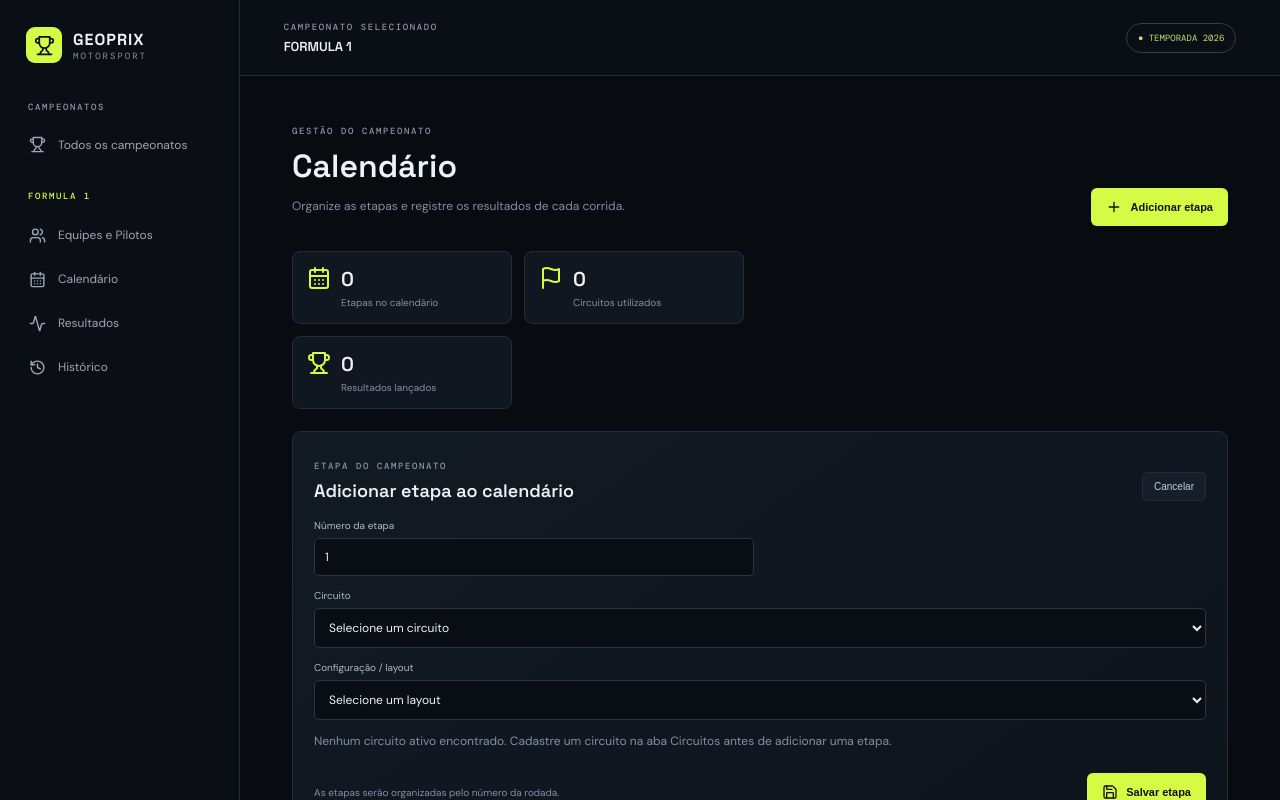
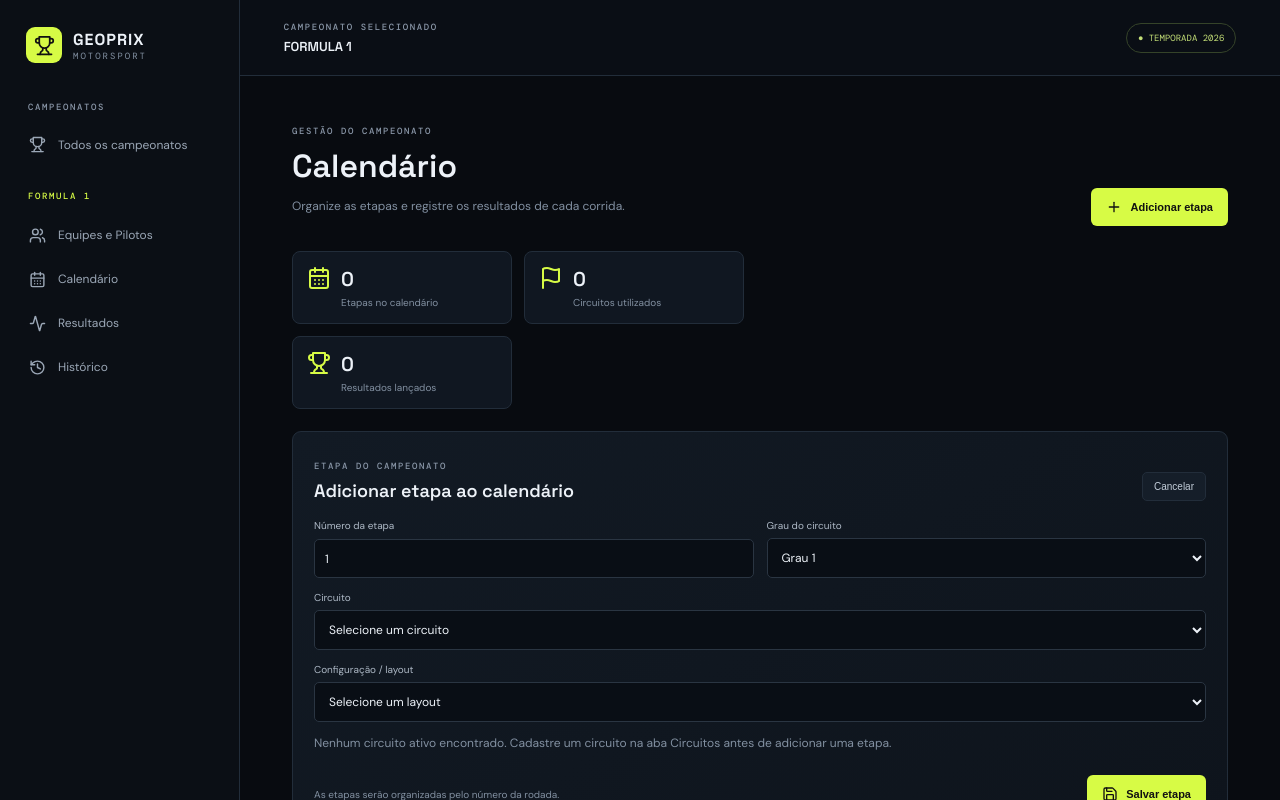
Before and after one commit to geoprix0-coder/geoprix-motorsport, a Next.js app: page /championships/formula-1-2026/calendar/ in a window 1280 px wide. Both pictures are taken after a click on the button "Adicionar etapa". Shown: the top 800 px of the page. Built offline with nearby package versions, Linux system fonts and the light colour scheme.

Commit message:
Filter calendar circuits by grade

```diff
--- a/src/app/championships/[id]/calendar/page.tsx
+++ b/src/app/championships/[id]/calendar/page.tsx
@@ -8,13 +8,13 @@ type Round={id:string;round:number;circuitId:string;circuitName:string;layout:st
 const statusLabels:Record<ResultStatus,string>={finished:"Finalizou",retired:"Abandonou (DNF)",disqualified:"Desclassificado (DSQ)",dns:"Não largou (DNS)"};
 export default function ChampionshipCalendarPage({params}:{params:Promise<{id:string}>}){
  const [championshipId,setChampionshipId]=useState(""),[rounds,setRounds]=useState<Round[]>([]),[circuits,setCircuits]=useState<Circuit[]>([]),[teams,setTeams]=useState<Team[]>([]),[showForm,setShowForm]=useState(false),[editing,setEditing]=useState<string|null>(null),[resultRound,setResultRound]=useState<string|null>(null),[draftResults,setDraftResults]=useState<DriverResult[]>([]),[ready,setReady]=useState(false),[notice,setNotice]=useState("");
- const [round,setRound]=useState(1),[circuitId,setCircuitId]=useState(""),[layout,setLayout]=useState("");
+ const [round,setRound]=useState(1),[circuitId,setCircuitId]=useState(""),[layout,setLayout]=useState(""),[gradeFilter,setGradeFilter]=useState(1);
  useEffect(()=>{params.then(({id})=>setChampionshipId(id))},[params]);
  useEffect(()=>{if(!championshipId)return;try{const saved=localStorage.getItem("geoprix-calendar-"+championshipId);if(saved){const parsed=JSON.parse(saved);if(Array.isArray(parsed))setRounds(parsed.map((r:any)=>({...r,results:Array.isArray(r.results)?r.results:[]})))}const rawCircuits=localStorage.getItem("geoprix-circuits-v1");if(rawCircuits){const parsed=JSON.parse(rawCircuits);if(Array.isArray(parsed))setCircuits(parsed.filter((c:Circuit)=>c.status==="active"))}const rawTeams=localStorage.getItem("geoprix-teams-v1");if(rawTeams){const parsed=JSON.parse(rawTeams);if(Array.isArray(parsed))setTeams(parsed)}}catch{}setReady(true)},[championshipId]);
  useEffect(()=>{if(ready&&championshipId)localStorage.setItem("geoprix-calendar-"+championshipId,JSON.stringify(rounds))},[rounds,ready,championshipId]);
  function reset(){setShowForm(false);setEditing(null);setRound(rounds.length+1);setCircuitId("");setLayout("");setNotice("")}
- function openNew(){setEditing(null);setRound(rounds.length+1);setCircuitId(circuits[0]?.id||"");setLayout(circuits[0]?.layouts?.[0]||"");setShowForm(true);setNotice("")}
- function openEdit(item:Round){setEditing(item.id);setRound(item.round);setCircuitId(item.circuitId);setLayout(item.layout);setShowForm(true);setNotice("")}
+ function openNew(){setEditing(null);setRound(rounds.length+1);setGradeFilter(1);const available=circuits.filter(c=>(c.grade||1)===1);setCircuitId(available[0]?.id||"");setLayout(available[0]?.layouts?.[0]||"");setShowForm(true);setNotice("")}
+ function openEdit(item:Round){setEditing(item.id);setRound(item.round);const selected=circuits.find(c=>c.id===item.circuitId);setGradeFilter(selected?.grade||1);setCircuitId(item.circuitId);setLayout(item.layout);setShowForm(true);setNotice("")}
  function save(){const circuit=circuits.find(c=>c.id===circuitId);if(!circuit){setNotice("Cadastre primeiro um circuito ativo na aba Circuitos.");return}if(round<1||!Number.isInteger(round)){setNotice("Informe um número de etapa válido.");return}if(rounds.some(r=>r.id!==editing&&r.round===round)){setNotice("Já existe uma etapa com esse número.");return}
  const previous=rounds.find(r=>r.id===editing);const item:Round={id:editing||crypto.randomUUID(),round,circuitId,circuitName:circuit.name,layout,status:previous?.status||"scheduled",results:previous?.results||[]};setRounds(old=>(editing?old.map(r=>r.id===editing?item:r):[...old,item]).sort((a,b)=>a.round-b.round));reset();setNotice("Etapa salva no calendário deste campeonato.")}
  function openResults(item:Round){setResultRound(item.id);setDraftResults(item.results.length?item.results:teams.flatMap(t=>t.drivers.map(d=>({id:crypto.randomUUID(),driverId:d.id,driverName:d.name,teamId:t.id,teamName:t.name,status:"finished" as ResultStatus,position:null,points:0}))));setNotice("")}
@@ -24,8 +24,8 @@ export default function ChampionshipCalendarPage({params}:{params:Promise<{id:st
  <section className="manager-stats"><div><CalendarDays/><b>{rounds.length}</b><small>Etapas no calendário</small></div><div><Flag/><b>{new Set(rounds.map(r=>r.circuitId)).size}</b><small>Circuitos utilizados</small></div><div><Trophy/><b>{rounds.filter(r=>r.status==="completed").length}</b><small>Resultados lançados</small></div></section>
  {notice&&<p className="notice">{notice}</p>}
  {showForm&&<section className="editor-card"><div className="editor-heading"><div><span className="eyebrow">ETAPA DO CAMPEONATO</span><h2>{editing?"Editar etapa":"Adicionar etapa ao calendário"}</h2></div><button className="quiet-button" onClick={reset}>Cancelar</button></div>
- <div className="form-grid"><label>Número da etapa<input type="number" min="1" step="1" value={round} onChange={e=>setRound(Number(e.target.value))}/></label><label className="wide">Circuito<select value={circuitId} onChange={e=>{setCircuitId(e.target.value);const c=circuits.find(x=>x.id===e.target.value);setLayout(c?.layouts?.[0]||"")}}><option value="">Selecione um circuito</option>{circuits.map(c=><option key={c.id} value={c.id}>{c.name} — {c.country}</option>)}</select></label><label className="wide">Configuração / layout<select value={layout} onChange={e=>setLayout(e.target.value)}><option value="">Selecione um layout</option>{(circuits.find(c=>c.id===circuitId)?.layouts||[]).map(l=><option key={l} value={l}>{l}</option>)}</select></label></div>
- {circuits.length===0&&<p className="storage-note">Nenhum circuito ativo encontrado. Cadastre um circuito na aba Circuitos antes de adicionar uma etapa.</p>}
+ <div className="form-grid"><label>Número da etapa<input type="number" min="1" step="1" value={round} onChange={e=>setRound(Number(e.target.value))}/></label><label>Grau do circuito<select value={gradeFilter} onChange={e=>{const grade=Number(e.target.value);setGradeFilter(grade);const available=circuits.filter(c=>(c.grade||1)===grade);setCircuitId(available[0]?.id||"");setLayout(available[0]?.layouts?.[0]||"")}}>{[1,2,3,4,5,6].map(g=><option key={g} value={g}>Grau {g}</option>)}</select></label><label className="wide">Circuito<select value={circuitId} onChange={e=>{setCircuitId(e.target.value);const c=circuits.find(x=>x.id===e.target.value);setLayout(c?.layouts?.[0]||"")}}><option value="">Selecione um circuito</option>{circuits.filter(c=>(c.grade||1)===gradeFilter).map(c=><option key={c.id} value={c.id}>{c.name} — {c.country}</option>)}</select></label><label className="wide">Configuração / layout<select value={layout} onChange={e=>setLayout(e.target.value)}><option value="">Selecione um layout</option>{(circuits.find(c=>c.id===circuitId)?.layouts||[]).map(l=><option key={l} value={l}>{l}</option>)}</select></label></div>
+ {circuits.length===0&&<p className="storage-note">Nenhum circuito ativo encontrado. Cadastre um circuito na aba Circuitos antes de adicionar uma etapa.</p>}{circuits.length>0&&!circuits.some(c=>(c.grade||1)===gradeFilter)&&<p className="storage-note">Nenhum circuito ativo cadastrado no Grau {gradeFilter}. Selecione outro grau ou cadastre um circuito nessa categoria.</p>}
  <div className="editor-actions"><small>As etapas serão organizadas pelo número da rodada.</small><button className="action-button" onClick={save}><Save size={16}/> Salvar etapa</button></div></section>}
  {resultRound&&<section className="editor-card"><div className="editor-heading"><div><span className="eyebrow">CLASSIFICAÇÃO DA CORRIDA</span><h2>Resultados — Etapa {rounds.find(r=>r.id===resultRound)?.round}</h2></div><button className="quiet-button" onClick={()=>setResultRound(null)}>Fechar</button></div><p className="storage-note">Registre a posição e os pontos dos pilotos que terminaram. Para os demais, escolha abandono, desclassificação ou não largou.</p>
  {draftResults.length===0?<div className="empty-state"><ClipboardList/><b>Nenhum piloto encontrado</b><span>Cadastre equipes e pilotos na aba Equipes e Pilotos antes de lançar resultados.</span></div>:<div className="result-editor">{draftResults.map((r,i)=><div className="result-edit-row" key={r.id}><div className="result-driver"><b>{r.driverName}</b><small>{r.teamName}</small></div><label>Situação<select value={r.status} onChange={e=>updateResult(r.id,{status:e.target.value as ResultStatus,position:e.target.value==="finished"?r.position:null})}>{Object.entries(statusLabels).map(([v,l])=><option key={v} value={v}>{l}</option>)}</select></label>{r.status==="finished"?<><label>Posição<input type="number" min="1" value={r.position??""} onChange={e=>updateResult(r.id,{position:e.target.value===""?null:Number(e.target.value)})}/></label><label>Pontos<input type="number" min="0" step="0.5" value={r.points} onChange={e=>updateResult(r.id,{points:Number(e.target.value)})}/></label></>:<label>Pontos<input type="number" min="0" step="0.5" value={r.points} onChange={e=>updateResult(r.id,{points:Number(e.target.value)})}/></label>}</div>)}</div>}
```
